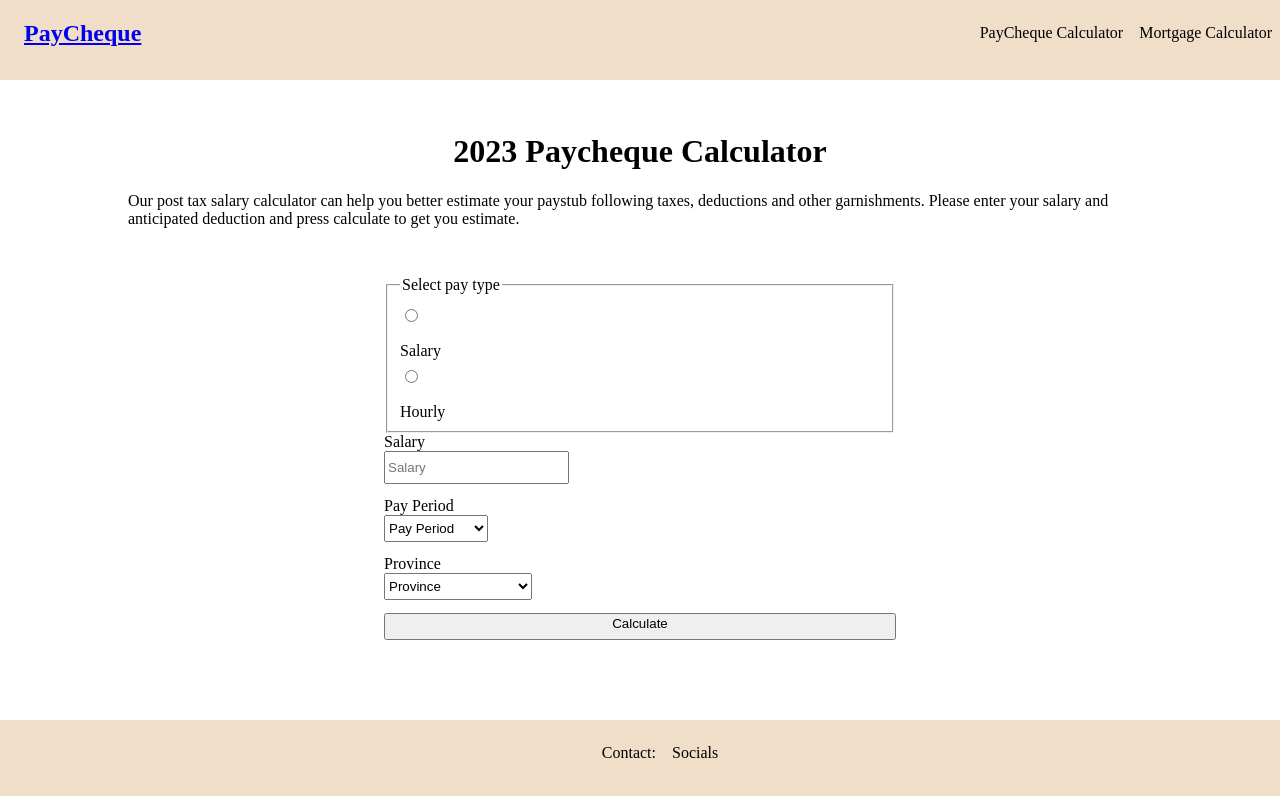
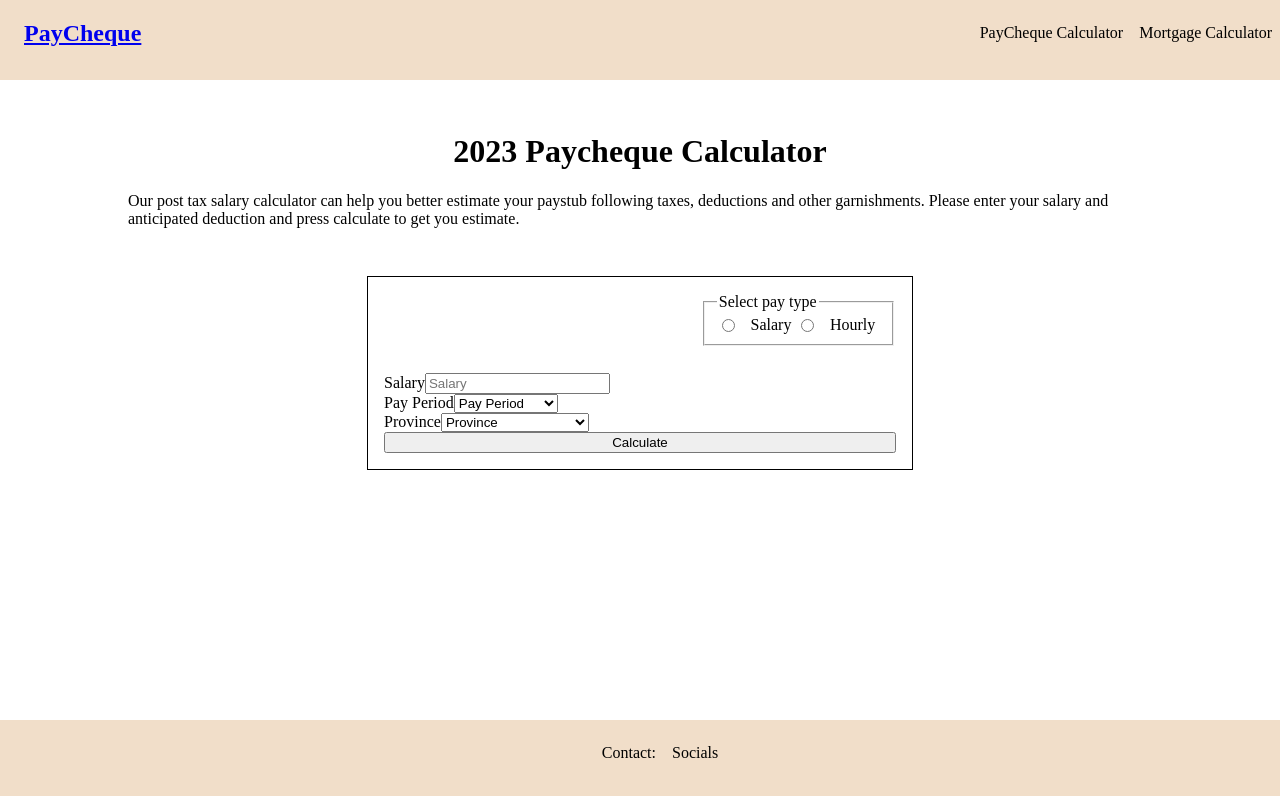
Before and after one commit to Jevaughn-W/Paycheque, a React (Create React App) app: page / in a window 1280 px wide. Shown: the top 796 px of the page. Built offline with nearby package versions, Linux system fonts and the light colour scheme.

Commit message:
Update radio buttons and add section border

```diff
--- a/src/components/form/index.jsx
+++ b/src/components/form/index.jsx
@@ -2,6 +2,7 @@ import React, { useContext, useState } from "react";
 import { calculateTax } from "../../helpers/paychequeCalculation";
 import ShowCalculation from  "./showCalculation";
 import { ApplicationDataContext } from "../../App"
+import '../../form.css';
 
 
 // Options for the province drop down list
@@ -63,15 +64,15 @@ export default function Form() {
   return (
     <section className="userInput">
 
-        <fieldset>
+        <fieldset className="radio">
           <legend>Select pay type</legend>
-          <div >
-            <input type="radio" id="salary" name="pay-type" value="salary" onClick={event => handleClick(event)}/>
-            <label htmlFor="salary">Salary</label>
+          <div className="radio">
+            <input className="radio" type="radio" id="salary" name="pay-type" value="salary" onClick={event => handleClick(event)}/>
+            <label className ="radio" htmlFor="salary">Salary</label>
           </div>
-          <div>
-            <input type="radio" id="hourly" name="pay-type" value="hourly" onClick={event => handleClick(event)}/>
-            <label htmlFor="hourly">Hourly</label>
+          <div className="radio">
+            <input className ='radio' type="radio" id="hourly" name="pay-type" value="hourly" onClick={event => handleClick(event)}/>
+            <label className ="radio" htmlFor="hourly">Hourly</label>
           </div>
         </fieldset>
 
--- a/src/form.css
+++ b/src/form.css
@@ -0,0 +1,48 @@
+/* Format form section */
+
+.userInput {
+  margin: auto;
+  margin-top: 3em;
+  width: 50%;
+  position: relative;
+  border: 1px solid  black;
+  padding : 1em;
+}
+
+form {
+  display: flex;
+  flex-direction: column;
+  align-content: center;
+  margin-top:5em;
+  width: 100%;
+}
+
+/* Formatting radio */
+
+
+fieldset {
+  display: flex;
+  flex-direction: column;
+  justify-content: space-around;
+  width : 30%;
+  position: absolute;
+  top: 1em;
+  right: 1em;
+}
+
+.radio {
+  display: flex;
+  flex-direction: row;
+  align-content: center;
+}
+
+input.radio {
+  margin:auto;
+}
+
+label.radio {
+  margin-left: 1em;
+}
+
+
+/*# sourceMappingURL=form.css.map */
--- a/src/index.css
+++ b/src/index.css
@@ -54,25 +54,6 @@ nav li {
   padding: 0.5em;
 }
 
-.userInput {
-  margin: auto;
-  margin-top: 3em;
-  width: 50%;
-}
-
-.userInput form {
-  display: flex;
-  flex-direction: column;
-  align-content: center;
-}
-
-input, select, button {
-  margin-bottom: 1em;
-  height: 2em;
-  display: flex;
-  justify-content: center;
-}
-
 .result {
   background-color: #F1DEC9;
   padding: 1em;
```
Also changed, not shown: 2 other files (tests, documents, lock files or other folders).
